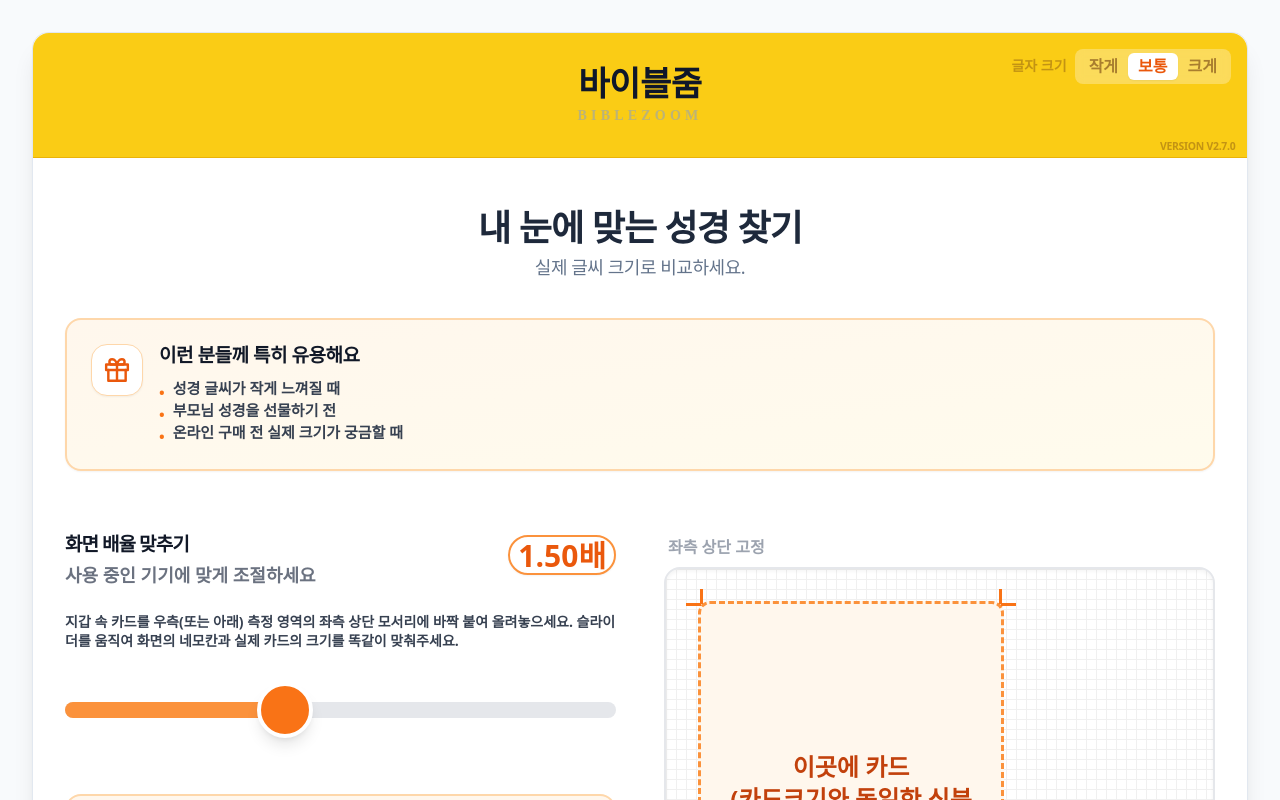
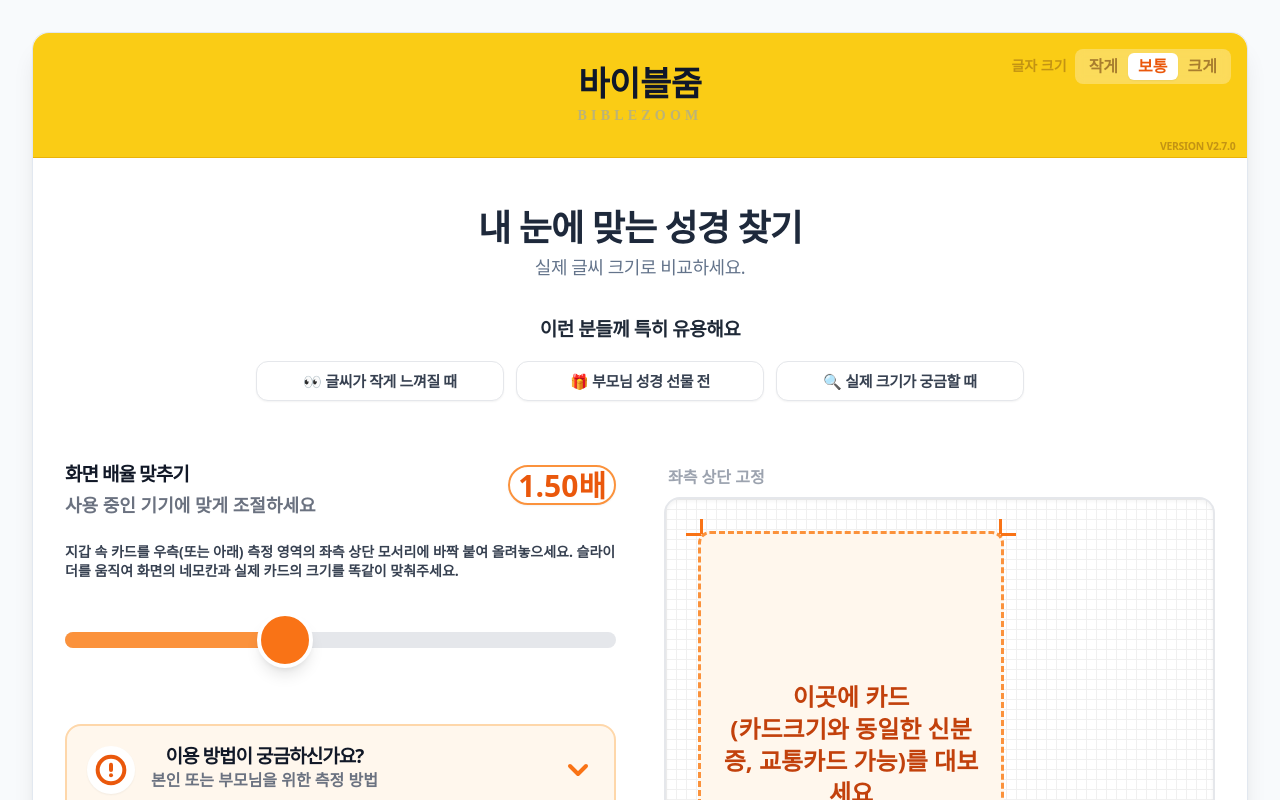
Before and after one commit to graceworkstudio/biblefont, a React (Vite) app: page / in a window 1280 px wide. Shown: the top 800 px of the page. Built offline with nearby package versions, Linux system fonts and the light colour scheme; a web font is replaced by a local one.

Commit message:
auto: 2026-05-27 17:18:14

```diff
--- a/src/App.jsx
+++ b/src/App.jsx
@@ -1196,31 +1196,23 @@ const App = () => {
           </div>
 
           <div
-            className="mb-12 md:mb-16 rounded-2xl border-2 border-orange-200 bg-gradient-to-br from-orange-50 to-amber-50/90 p-4 md:p-6 shadow-sm no-zoom"
+            className="mb-12 md:mb-16 no-zoom px-2"
             role="region"
             aria-label="이 서비스가 도움이 되는 경우"
           >
-            <div className="flex items-start gap-3 md:gap-4">
-              <div className="flex-shrink-0 rounded-2xl bg-white p-2.5 md:p-3 border border-orange-200 shadow-sm">
-                <Gift className="text-orange-600" size={26} strokeWidth={2.25} aria-hidden />
-              </div>
-              <div className="min-w-0 space-y-3">
-                <p
-                  className="font-black text-gray-900 leading-snug tracking-tight text-[length:var(--font-hero-headline)]"
-                >
-                  {EMPATHY_PARENT_HEADLINE}
-                </p>
-                <ul className="space-y-0 text-gray-700 font-bold text-[length:var(--font-hero-bullets)]">
-                  {EMPATHY_BULLETS.map((line, i) => (
-                    <li
-                      key={i}
-                      className="flex items-start gap-2 leading-adaptive-empathy"
-                    >
-                      <span className="text-orange-500 mt-1 shrink-0 select-none" aria-hidden>•</span>
-                      <span>{line}</span>
-                    </li>
-                  ))}
-                </ul>
+            <div className="flex flex-col items-center text-center">
+              <p className="font-black text-gray-800 leading-snug tracking-tight text-[length:var(--font-hero-headline)] mb-5">
+                {EMPATHY_PARENT_HEADLINE}
+              </p>
+              <div className="grid grid-cols-1 sm:grid-cols-3 gap-3 w-full max-w-3xl">
+                {EMPATHY_BULLETS.map((line, i) => (
+                  <div
+                    key={i}
+                    className="flex items-center justify-center bg-white border border-gray-200 rounded-xl py-2.5 px-3 shadow-sm"
+                  >
+                    <span className="text-gray-700 font-bold text-[14px] md:text-[15px] tracking-tight">{line}</span>
+                  </div>
+                ))}
               </div>
             </div>
           </div>
--- a/src/constants/uiConstants.js
+++ b/src/constants/uiConstants.js
@@ -12,7 +12,7 @@ export const ENABLE_UI_UPDATE_MODAL = false;
 /** 첫 화면 공감 카피(B안): 기능 설명 전 스크롤 상단 노출 */
 export const EMPATHY_PARENT_HEADLINE = '이런 분들께 특히 유용해요';
 export const EMPATHY_BULLETS = [
-  '성경 글씨가 작게 느껴질 때',
-  '부모님 성경을 선물하기 전',
-  '온라인 구매 전 실제 크기가 궁금할 때',
+  '👀 글씨가 작게 느껴질 때',
+  '🎁 부모님 성경 선물 전',
+  '🔍 실제 크기가 궁금할 때',
 ];
```
